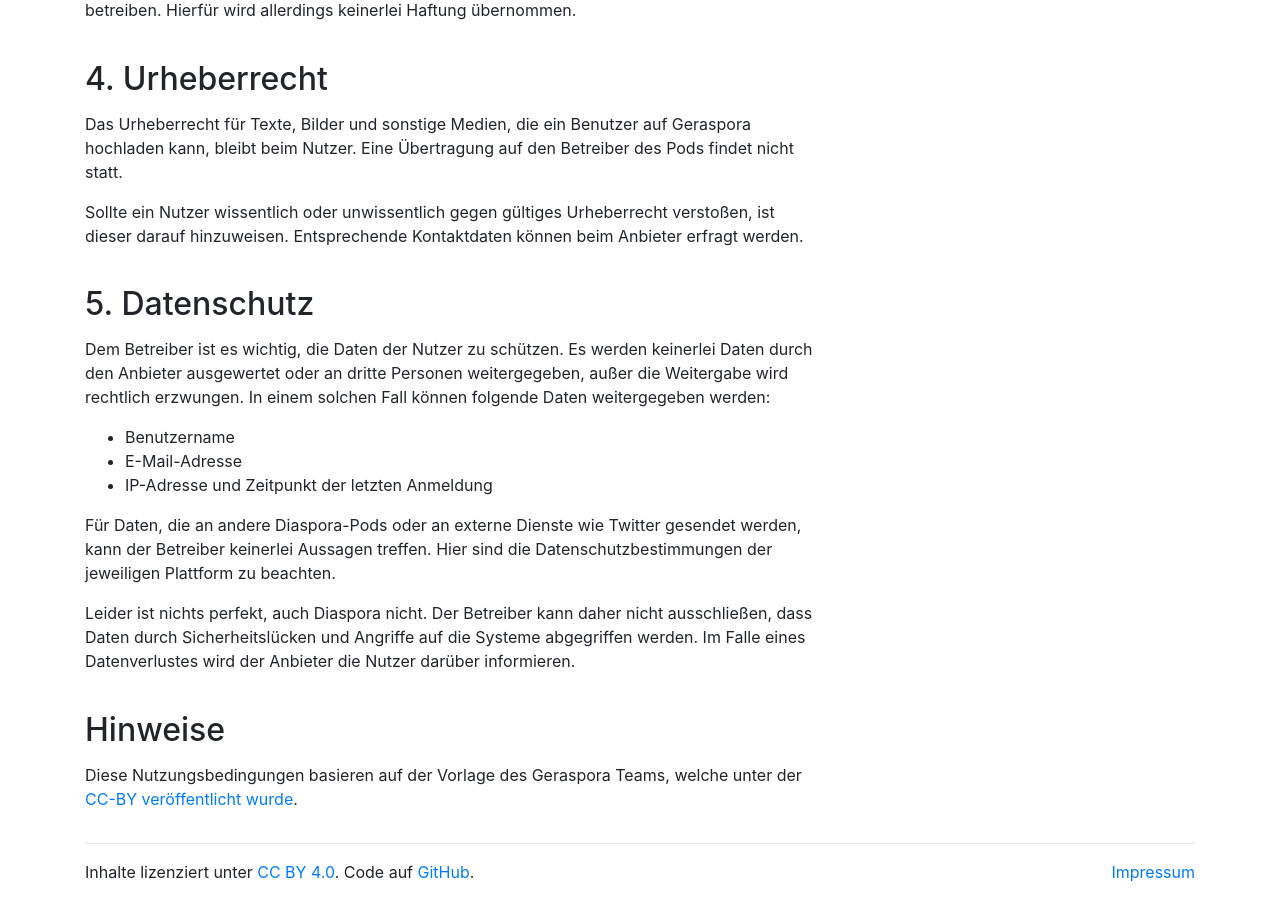
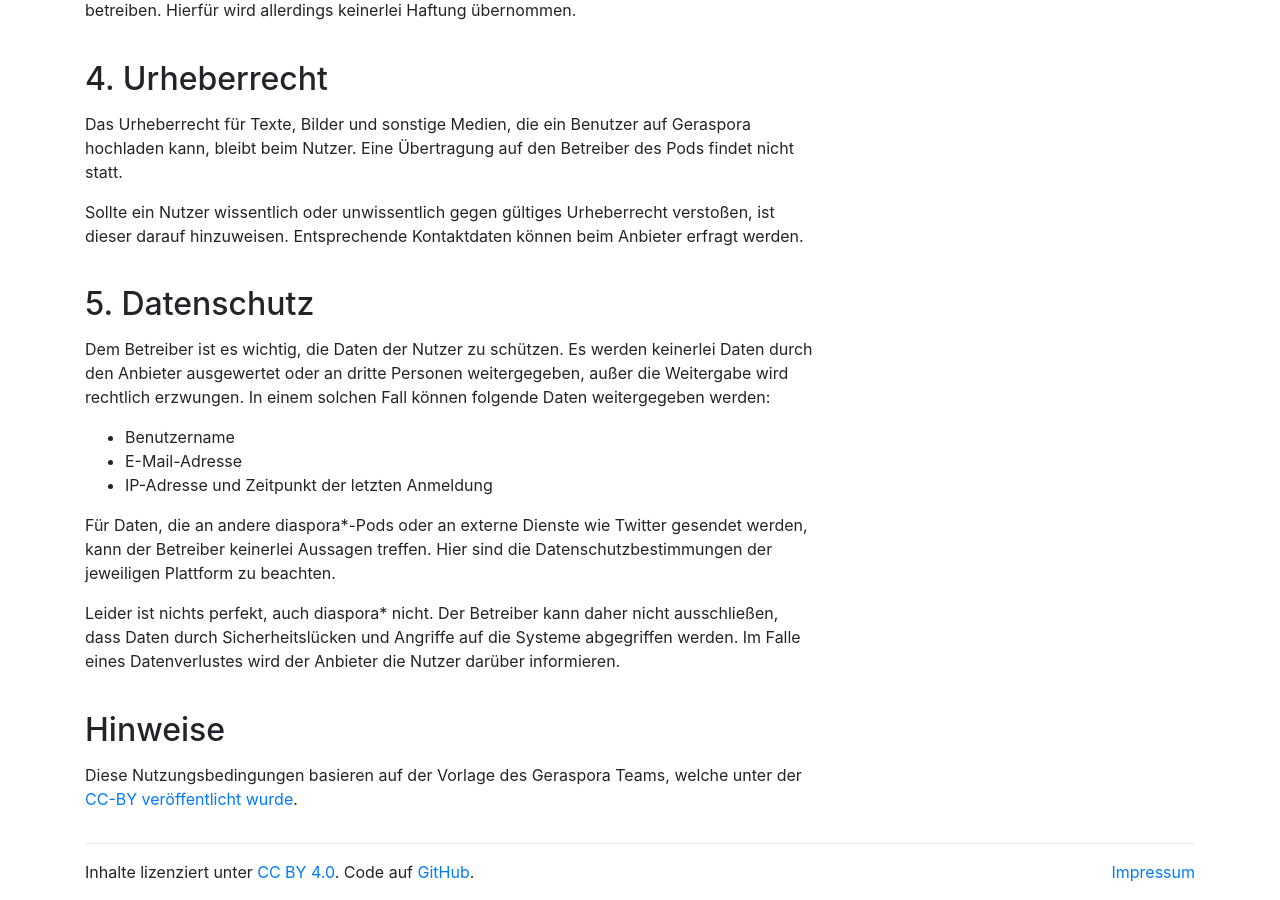
Before and after one commit to geraspora/meta, a Jekyll site: the page built from pod/legal.md, in a window 1280 px wide and 900 px high, scrolled down 1295 px. Built offline with Jekyll 4.4.1, drawn with Linux system fonts in a browser that asks for light colours; some of the changed text lies outside the part shown.

```diff
--- a/pod/legal.md
+++ b/pod/legal.md
@@ -17,9 +17,9 @@ E-Mail: [contact@geraspora.de](mailto:contact@geraspora.de)
 
 ## 1. Vorwort
 
-Geraspora ist eine Installation der Software des Diaspora-Projektes. Der Quellcode der Software ist für jeden offen zugänglich und kann eingesehen, heruntergeladen, genutzt und verteilt werden.
+Geraspora ist eine Installation der Software des diaspora\*-Projektes. Der Quellcode der Software ist für jeden offen zugänglich und kann eingesehen, heruntergeladen, genutzt und verteilt werden.
 
-Diaspora ist ein dezentrales soziales Netzwerk, welches Nutzern erlaubt, Inhalte miteinander zu teilen, Informationen auszutauschen und Spaß zu haben.
+diaspora\* ist ein dezentrales soziales Netzwerk, welches Nutzern erlaubt, Inhalte miteinander zu teilen, Informationen auszutauschen und Spaß zu haben.
 
 ## 2. Haftung für Inhalte, Links und alles andere
 
@@ -49,9 +49,9 @@ Dem Betreiber ist es wichtig, die Daten der Nutzer zu schützen. Es werden keine
 * E-Mail-Adresse
 * IP-Adresse und Zeitpunkt der letzten Anmeldung
 
-Für Daten, die an andere Diaspora-Pods oder an externe Dienste wie Twitter gesendet werden, kann der Betreiber keinerlei Aussagen treffen. Hier sind die Datenschutzbestimmungen der jeweiligen Plattform zu beachten.
+Für Daten, die an andere diaspora\*-Pods oder an externe Dienste wie Twitter gesendet werden, kann der Betreiber keinerlei Aussagen treffen. Hier sind die Datenschutzbestimmungen der jeweiligen Plattform zu beachten.
 
-Leider ist nichts perfekt, auch Diaspora nicht. Der Betreiber kann daher nicht ausschließen, dass Daten durch Sicherheitslücken und Angriffe auf die Systeme abgegriffen werden. Im Falle eines Datenverlustes wird der Anbieter die Nutzer darüber informieren.
+Leider ist nichts perfekt, auch diaspora\* nicht. Der Betreiber kann daher nicht ausschließen, dass Daten durch Sicherheitslücken und Angriffe auf die Systeme abgegriffen werden. Im Falle eines Datenverlustes wird der Anbieter die Nutzer darüber informieren.
 
 ## Hinweise
 
```
